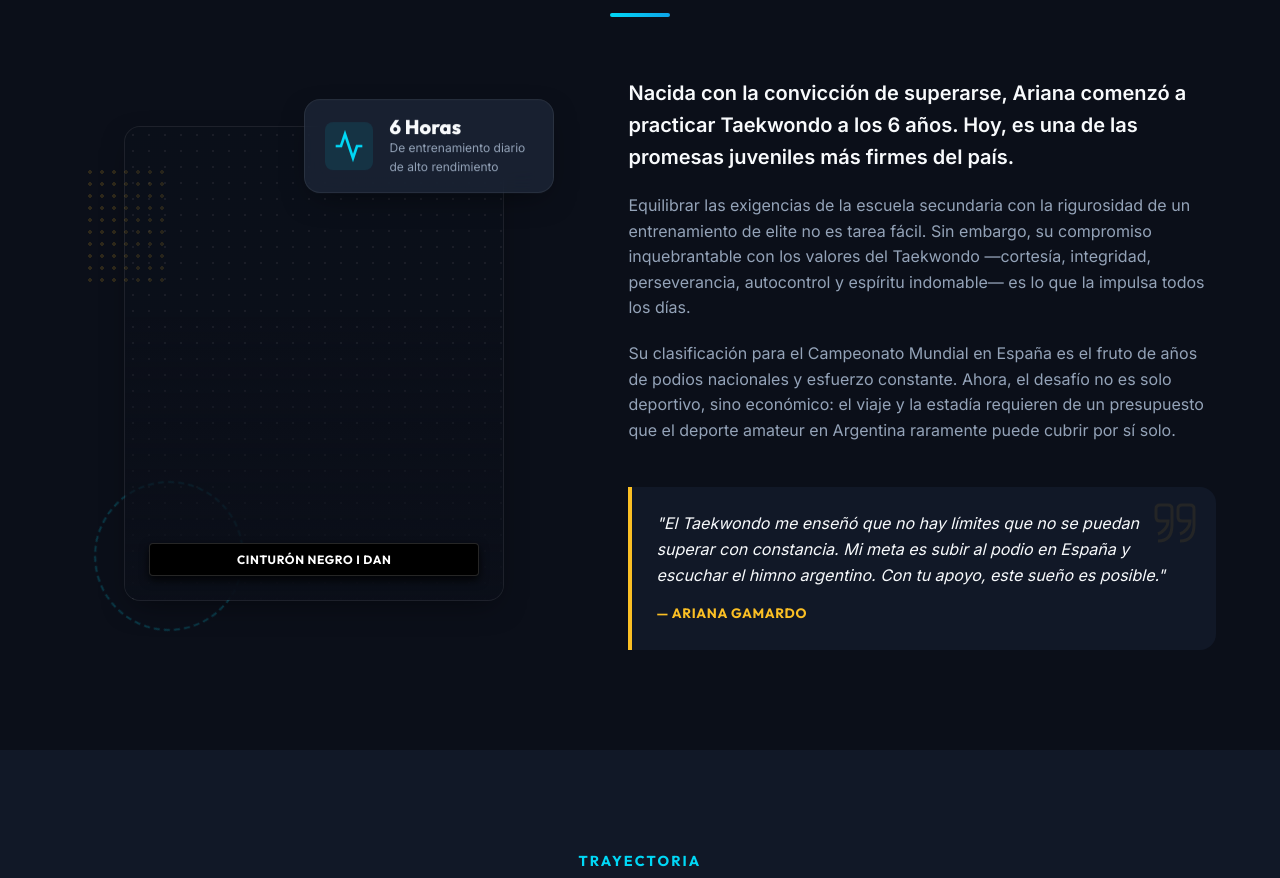
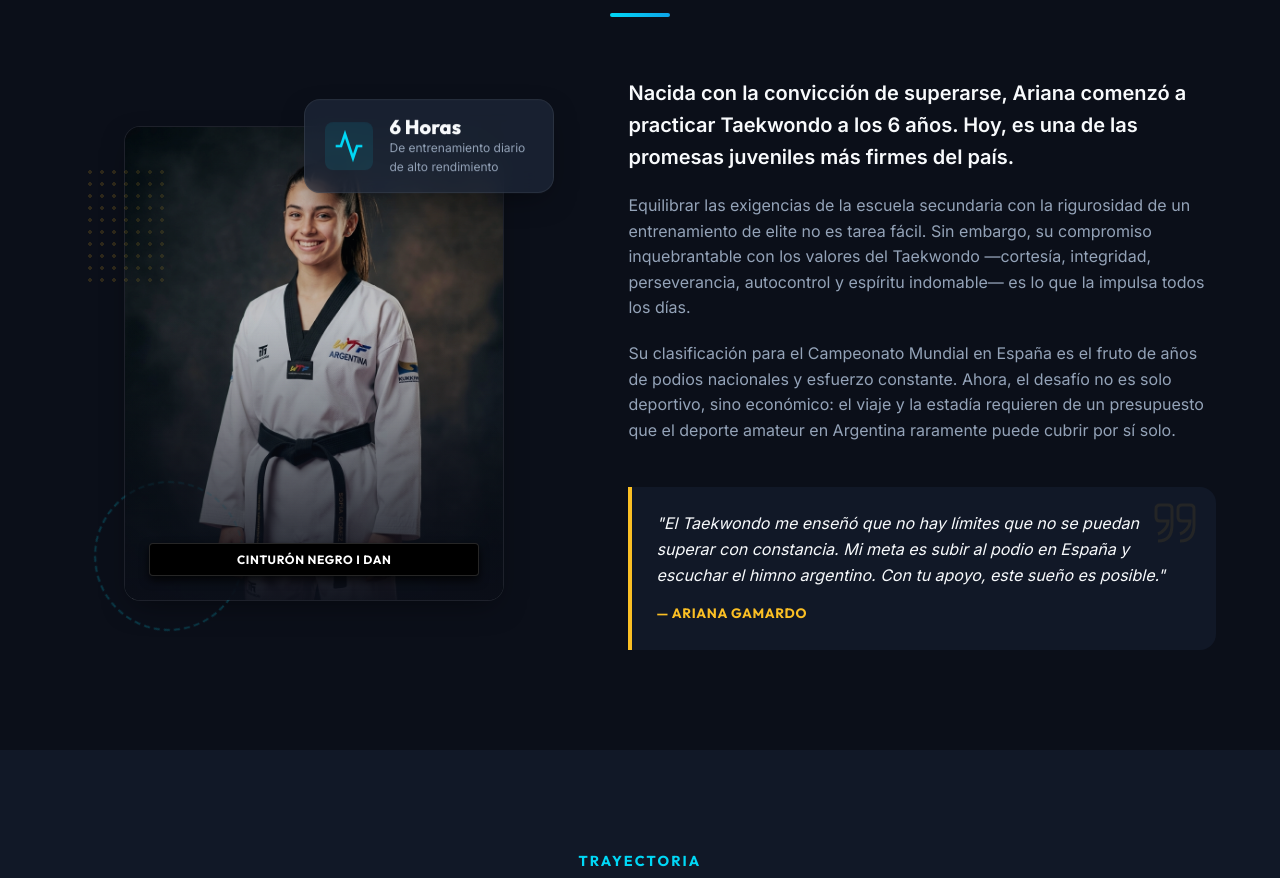
Before and after one commit to arielmartinelli/ArianaGamardo, a website: page index.html in a window 1280 px wide. Shown: the part 1052-1930 px from the top of the page. Drawn offline with Linux system fonts and the light colour scheme.

Commit message:
feat: add profile portrait with black belt in about section

```diff
--- a/assets/css/styles.css
+++ b/assets/css/styles.css
@@ -599,6 +599,15 @@ button {
     /* Beautiful pattern overlay instead of real photo for placeholder fallback */
     background-image: radial-gradient(var(--border-color) 1px, transparent 0);
     background-size: 16px 16px;
+}
+
+.about-profile-img {
+    width: 100%;
+    height: 100%;
+    object-fit: cover;
+    display: block;
+    position: relative;
+    z-index: 0;
 }
 
 .about-profile-pic::before {
--- a/index.html
+++ b/index.html
@@ -137,6 +137,7 @@
                         <div class="about-decor-circle"></div>
                         <div class="about-decor-dots"></div>
                         <div class="about-profile-pic">
+                            <img src="./assets/images/ariana_profile.png" alt="Ariana Gamardo - Cinturón Negro" class="about-profile-img">
                             <div class="dobok-detail">
                                 <span class="belt-black">CINTURÓN NEGRO I DAN</span>
                             </div>
```
Also changed, not shown: assets/images/ariana_profile.png (added).
